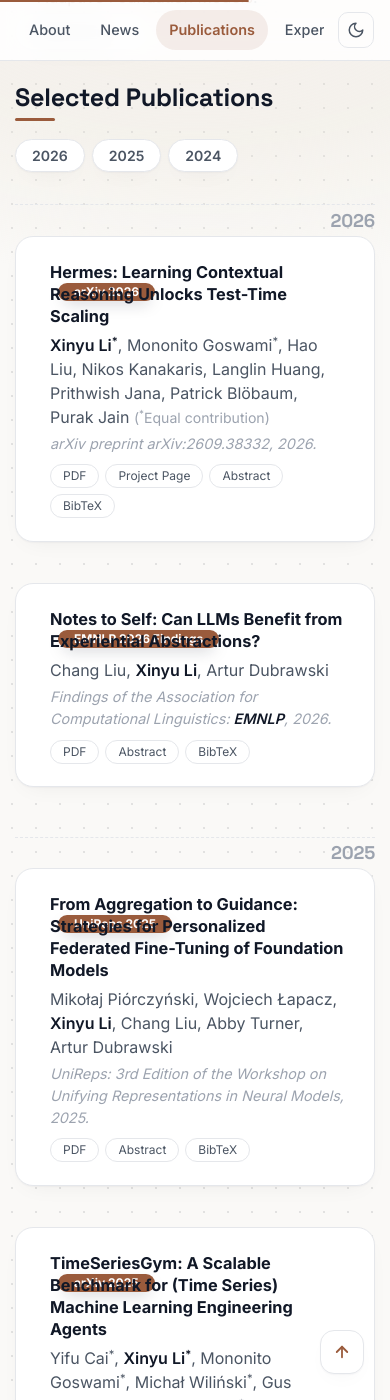
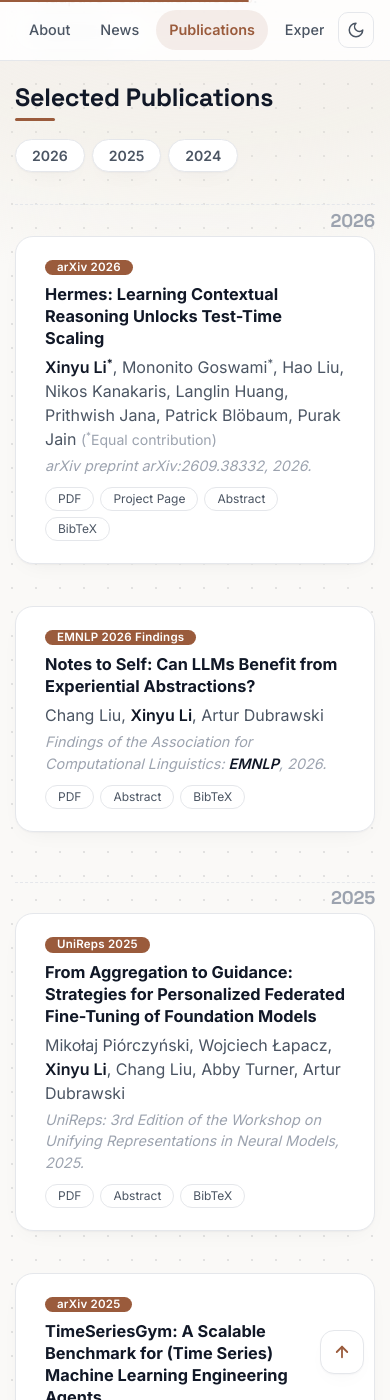
Before and after one commit to rachellxy/rachellxy.github.io, a Jekyll site: the page built from index.md, in a window 390 px wide and 1400 px high, scrolled down 1924 px. Built offline with Jekyll 4.4.1, drawn with Linux system fonts in a browser that asks for light colours; nearby versions of some CDN libraries; a style sheet for code colours, icons or effects is not loaded.

Commit message:
Default to light theme; show venue badges inline when a paper has no teaser
Co-Authored-By: Claude Opus 5.5 <noreply@anthropic.com>

```diff
--- a/_includes/publications.md
+++ b/_includes/publications.md
@@ -20,15 +20,16 @@
 
 <li id="pub-{{ link.title | slugify }}">
 <div class="pub-row">
+  {% if link.image %}
   <div class="col-sm-3 abbr" style="position: relative;padding-right: 15px;padding-left: 15px;">
-    {% if link.image %}
     <img src="{{ link.image }}" alt="{{ link.title }}" class="teaser img-fluid z-depth-1" loading="lazy" decoding="async"{% if link.image_w %} width="{{ link.image_w }}" height="{{ link.image_h }}"{% endif %}>
-    {% endif %}
     {% if link.conference_short %}
     <abbr class="badge">{{ link.conference_short }}</abbr>
     {% endif %}
   </div>
-  <div class="col-sm-9" style="position: relative;padding-right: 15px;padding-left: 20px;">
+  {% endif %}
+  <div class="col-sm-9" style="position: relative;padding-right: 15px;padding-left: {% if link.image %}20px{% else %}15px{% endif %};">
+      {% unless link.image %}{% if link.conference_short %}<abbr class="badge badge-inline">{{ link.conference_short }}</abbr>{% endif %}{% endunless %}
       <div class="title"><a href="{{ link.pdf }}">{{ link.title }}</a></div>
       <div class="author">{{ link.authors }}</div>
       <div class="periodical"><em>{{ link.conference }}</em></div>
--- a/_layouts/homepage.html
+++ b/_layouts/homepage.html
@@ -6,13 +6,11 @@
     <meta http-equiv="X-UA-Compatible" content="IE=edge">
     <meta name="viewport" content="width=device-width, initial-scale=1">
     <script>
-      /* apply the saved theme before first paint to avoid a flash */
+      /* apply the saved theme before first paint to avoid a flash; light unless the visitor chose dark */
       (function () {
-        try {
-          var t = localStorage.getItem('theme');
-          if (t === 'dark') document.documentElement.classList.add('theme-dark');
-          else if (t === 'light') document.documentElement.classList.add('theme-light');
-        } catch (e) {}
+        var t = null;
+        try { t = localStorage.getItem('theme'); } catch (e) {}
+        document.documentElement.classList.add(t === 'dark' ? 'theme-dark' : 'theme-light');
       })();
     </script>
     <meta name="description" content="{{ site.description }}">
--- a/assets/css/style.scss
+++ b/assets/css/style.scss
@@ -961,6 +961,23 @@ html.theme-dark a.ri-paper:hover {
   left: 28px;
 }
 
+/* Entries without a teaser image: the badge sits in the text column, above the title */
+.wrapper .publications ol.bibliography li .badge-inline {
+  display: inline-block;
+  position: static;
+  margin: 0 0 8px;
+  padding: 2px 12px;
+  background: var(--acc);
+  color: #fff;
+  border-radius: 999px;
+  font-size: 0.72rem;
+  font-weight: 600;
+  letter-spacing: 0.02em;
+  text-decoration: none;
+  border-bottom: none;
+  box-shadow: none;
+}
+
 /* Breathing room between the rows of each entry */
 .wrapper .publications ol.bibliography li .title {
   color: var(--ink);
```
